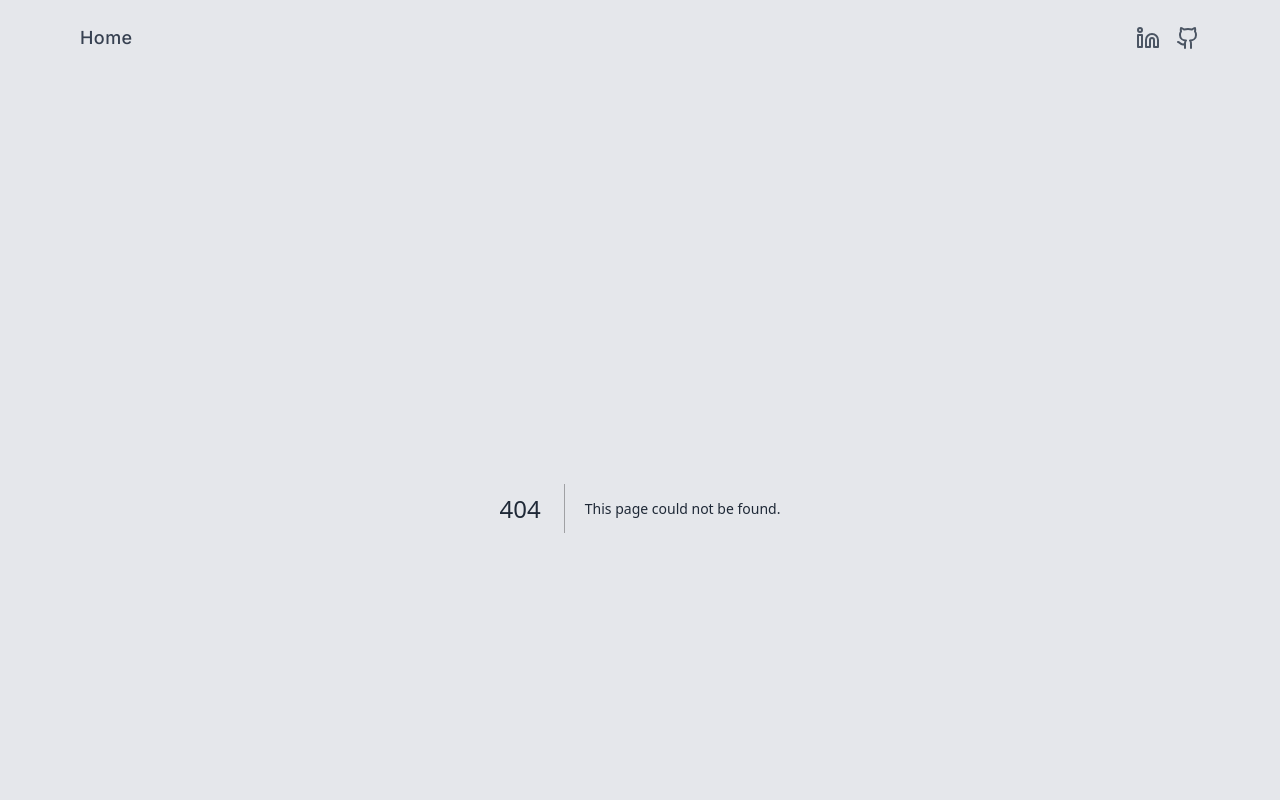
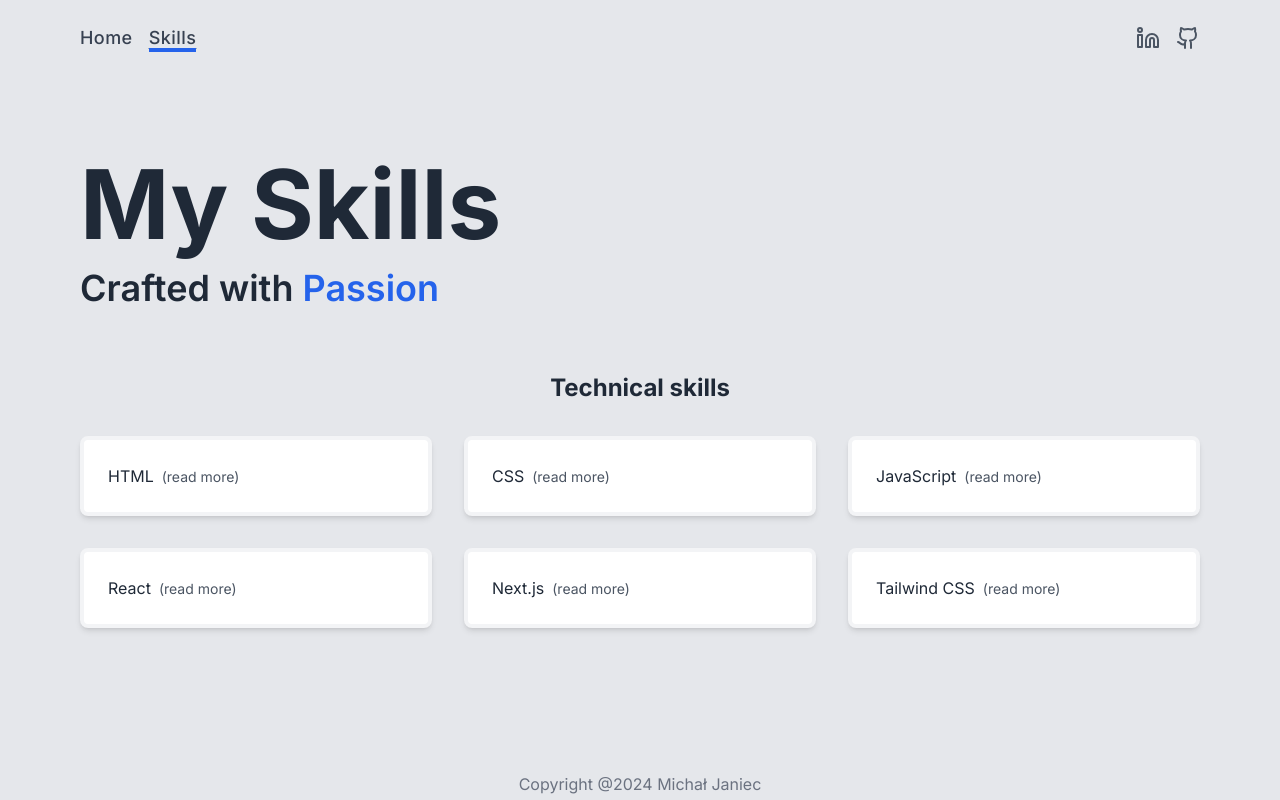
Before and after one commit to JaniecMichal/my-personal-page, a Next.js app: page /skills in a window 1280 px wide. Before the commit this address had no page. Shown: the top 800 px of the page. Built offline with nearby package versions, Linux system fonts and the light colour scheme.

Commit message:
basic skill page

```diff
--- a/app/page.tsx
+++ b/app/page.tsx
@@ -21,9 +21,9 @@ export default async function Home() {
 						<SubHeading text="Transforming ideas into engaging digital experiences." />
 
 						<Description>
-							I am an experienced and ambitious <Highlight> frontend developer</Highlight> with over
-							3,5 years of experience in the industry. I possess the ability to write clean,
-							efficient code and have experience leading development teams. I am focused on
+							👨‍🎓💻🖥I am an experienced and ambitious <Highlight> frontend developer</Highlight>{" "}
+							with over 3,5 years of experience in the industry. I possess the ability to write
+							clean, efficient code and have experience leading development teams. I am focused on
 							delivering high-quality products and enthusiastically take on new challenges to
 							constantly expand my skill set.
 						</Description>
--- /dev/null
+++ b/app/skills/page.tsx
@@ -0,0 +1,64 @@
+import { MainHeading, SubHeading } from "@/components/headings";
+import { Highlight } from "@/components/highlight";
+import { SkillsList } from "@/components/skills-list";
+
+const skills = [
+	{
+		name: "HTML",
+		level: "Advanced",
+		description: "Solid understanding of semantic HTML, accessibility, and best practices.",
+	},
+	{
+		name: "CSS",
+		level: "Advanced",
+		description:
+			"Proficient in modern CSS techniques, including Flexbox, Grid, and responsive design. Experience with CSS-in-JS libraries and CSS Modules.",
+	},
+	{
+		name: "JavaScript",
+		level: "Advanced",
+		description:
+			"Strong JavaScript fundamentals, including ES6+ features, DOM manipulation, and asynchronous programming.",
+	},
+	{
+		name: "React",
+		level: "Advanced",
+		description:
+			"Extensive experience building complex user interfaces with React, including state management, hooks, and component lifecycle.",
+	},
+	{
+		name: "Next.js",
+		level: "Intermediate",
+		description:
+			"Experience building server-side rendered applications with Next.js, including routing, data fetching, and API routes.",
+	},
+	{
+		name: "Tailwind CSS",
+		level: "Advanced",
+		description:
+			"Proficient in using Tailwind CSS to create responsive and visually appealing user interfaces.",
+	},
+	// ... dodaj więcej umiejętności
+];
+
+export default async function Skills() {
+	return (
+		<section className="py-12">
+			<div className="container mx-auto px-4 md:px-6 lg:px-8">
+				<MainHeading text="My Skills" />
+				<SubHeading
+					text={
+						<>
+							Crafted with{" "}
+							<Highlight className="text-blue-600" hideLine>
+								Passion
+							</Highlight>
+						</>
+					}
+				/>
+			</div>
+
+			<SkillsList listTitle="Technical skills" skills={skills} />
+		</section>
+	);
+}
--- a/src/components/headings/types.ts
+++ b/src/components/headings/types.ts
@@ -1,3 +1,3 @@
 export type HeadingProps = {
-	text: string;
+	text: string | React.ReactNode;
 };
--- a/src/components/highlight/index.tsx
+++ b/src/components/highlight/index.tsx
@@ -1,8 +1,16 @@
-export const Highlight = ({ children }: { children: React.ReactNode }) => {
+type HighlightProps = {
+	children: React.ReactNode;
+	hideLine?: boolean;
+	className?: string;
+};
+
+export const Highlight = ({ children, hideLine, className }: HighlightProps) => {
 	return (
-		<span className="relative inline-block font-semibold">
+		<span className={`relative inline-block font-semibold ${className ? className : ""}`}>
 			{children}
-			<span className="absolute inset-x-0 bottom-0 h-[2px] origin-left scale-x-100 rounded-lg bg-blue-600 transition-transform duration-300"></span>
+			{!hideLine && (
+				<span className="absolute inset-x-0 bottom-0 h-[2px] origin-left scale-x-100 rounded-lg bg-blue-600 transition-transform duration-300"></span>
+			)}
 		</span>
 	);
 };
--- a/src/components/navbar/index.tsx
+++ b/src/components/navbar/index.tsx
@@ -10,6 +10,10 @@ const NAV_LINKS: NavLink[] = [
 	{
 		href: "/",
 		title: "Home",
+	},
+	{
+		href: "/skills",
+		title: "Skills",
 	},
 	/* {
 		href: "/skills",
--- /dev/null
+++ b/src/components/skills-list/index.tsx
@@ -0,0 +1,45 @@
+"use client";
+import { useState } from "react";
+
+type Skill = {
+	name: string;
+	description?: string;
+};
+
+type SkillsListProps = {
+	listTitle: string;
+	skills: Skill[];
+};
+
+export const SkillsList = ({ listTitle, skills }: SkillsListProps) => {
+	const [selectedSkill, setSelectedSkill] = useState<number | null>(null);
+
+	return (
+		<section className="py-12">
+			<div className="container mx-auto px-4 md:px-6 lg:px-8">
+				<h3 className="mb-8 text-center text-2xl font-bold text-gray-800">{listTitle}</h3>
+
+				<ul className="grid grid-cols-1 gap-8 md:grid-cols-2 lg:grid-cols-3">
+					{skills.map((skill, index) => {
+						const isSelected = selectedSkill === index;
+						const sizeF = "h-[250px]";
+						return (
+							<li
+								key={index}
+								onClick={() => setSelectedSkill(isSelected ? null : index)}
+								className={`${isSelected ? "h-[250px]" : " h-[80px]"} rounded-lg border-4 border-gray-100 bg-white p-6 shadow-md hover:border-blue-600 `}
+							>
+								{skill.name}
+								{skill.description && (
+									<span className="ml-2 text-sm text-gray-600">(read more)</span>
+								)}
+
+								{isSelected && <p className="mt-2 text-gray-600">{skill.description}</p>}
+							</li>
+						);
+					})}
+				</ul>
+			</div>
+		</section>
+	);
+};
```
